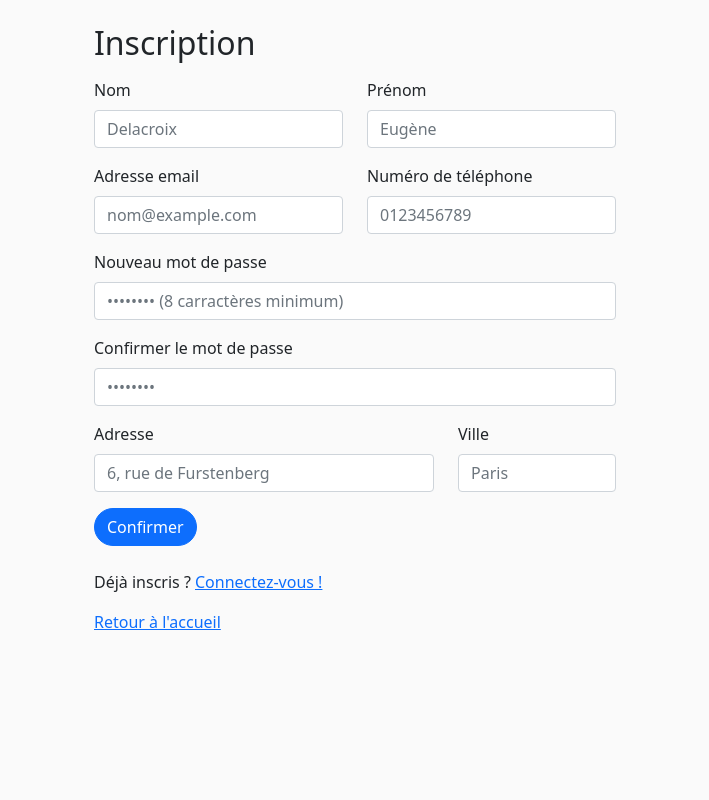
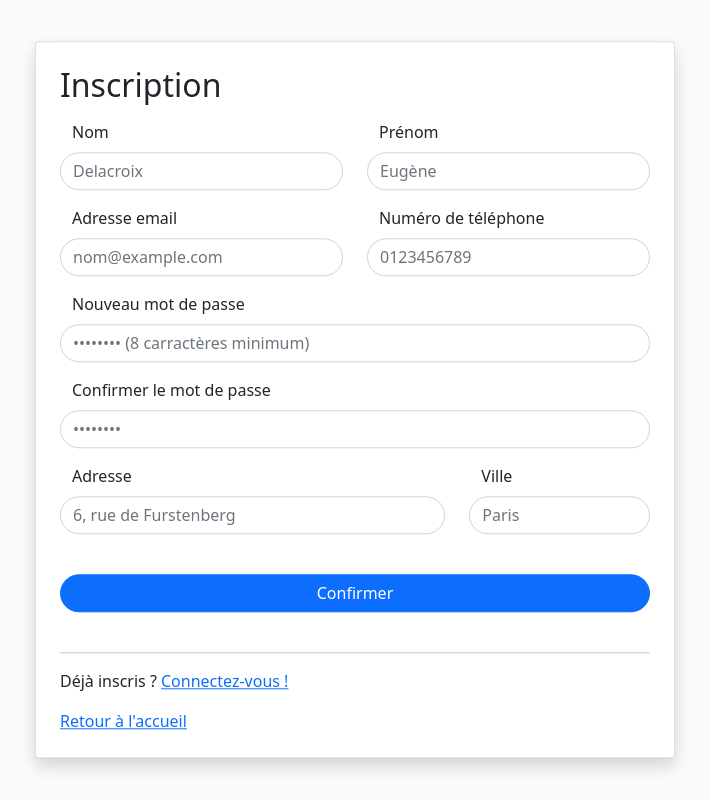
Before and after one commit to 0lbap/check-this-outfit, a PHP site: page /inscription.php in a window 1280 px wide. Shown: the whole page, without its empty margins (285-994 px from the left). Run offline with PHP 8.4, Linux system fonts and the light colour scheme.

Commit message:
Update visuelle connexion.php et inscription.php

```diff
--- a/inscription.php
+++ b/inscription.php
@@ -20,47 +20,63 @@
 <body>
     <main class="container">
         <div class="row">
-            <div class="col-md-2 col-lg-3"></div>
-            <div class="col-md-8 col-lg-6 p-4">
+            <div class="card col-md-8 col-lg-6 p-4 position-absolute top-50 start-50 translate-middle shadow">
                 <form class="row" action="inscription.php" method="POST">
-                    <h2 class="mb-3">Inscription</h2>
+                    <h2 class="mb-3 fw-light">Inscription</h2>
                     <div class="col-sm-6 mb-3">
+                        <div class="row m-0">
                             <label for="nom" class="form-label">Nom</label>
-                        <input type="text" class="form-control" id="nom" name="nom" placeholder="Delacroix">
+                            <input type="text" class="form-control rounded-pill" id="nom" name="nom" placeholder="Delacroix">
+                        </div>
                     </div>
                     <div class="col-sm-6 mb-3">
+                        <div class="row m-0">
                             <label for="prenom" class="form-label">Prénom</label>
-                        <input type="text" class="form-control" id="prenom" name="prenom" placeholder="Eugène">
+                            <input type="text" class="form-control rounded-pill" id="prenom" name="prenom" placeholder="Eugène">
+                        </div>
                     </div>
                     <div class="col-sm-6 mb-3">
+                        <div class="row m-0">
                             <label for="email" class="form-label">Adresse email</label>
-                        <input type="email" class="form-control" id="email" name="email" placeholder="nom@example.com">
+                            <input type="email" class="form-control rounded-pill" id="email" name="email" placeholder="nom@example.com">
+                        </div>
                     </div>
                     <div class="col-sm-6 mb-3">
+                        <div class="row m-0">
                             <label for="telephone" class="form-label">Numéro de téléphone</label>
-                        <input type="tel" class="form-control" id="telephone" name="telephone" minlength="10" maxlength="10" pattern="[0-9]{10}" placeholder="0123456789">
+                            <input type="tel" class="form-control rounded-pill" id="telephone" name="telephone" minlength="10" maxlength="10" pattern="[0-9]{10}" placeholder="0123456789">
+                        </div>
                     </div>
                     <div class="col-12 mb-3">
+                        <div class="row m-0">
                             <label for="password" class="form-label">Nouveau mot de passe</label>
-                        <input type="password" class="form-control" id="password" name="password" placeholder="•••••••• (8 carractères minimum)">
+                            <input type="password" class="form-control rounded-pill" id="password" name="password" placeholder="•••••••• (8 carractères minimum)">
+                        </div>
                     </div>
                     <div class="col-12 mb-3">
+                        <div class="row m-0">
                             <label for="passconfirm" class="form-label">Confirmer le mot de passe</label>
-                        <input type="password" class="form-control" id="passconfirm" name="passconfirm" placeholder="••••••••">
+                            <input type="password" class="form-control rounded-pill" id="passconfirm" name="passconfirm" placeholder="••••••••">
+                        </div>
                     </div>
                     <div class="col-sm-8 mb-3">
+                        <div class="row m-0">
                             <label for="adresse" class="form-label">Adresse</label>
-                        <input type="text" class="form-control" id="adresse" name="adresse" placeholder="6, rue de Furstenberg">
+                            <input type="text" class="form-control rounded-pill" id="adresse" name="adresse" placeholder="6, rue de Furstenberg">
+                        </div>
                     </div>
                     <div class="col-sm-4 mb-3">
+                        <div class="row m-0">
                             <label for="ville" class="form-label">Ville</label>
-                        <input type="text" class="form-control" id="ville" name="ville" placeholder="Paris">
+                            <input type="text" class="form-control rounded-pill" id="ville" name="ville" placeholder="Paris">
+                        </div>
                     </div>
                     <div class="col-12">
+                        <div class="row m-0 mt-4 mb-4">
                             <button type="submit" class="btn btn-primary rounded-pill">Confirmer</button>
                         </div>
+                    </div>
                 </form>
-                <br>
                 <?php
                     $bdd_user="root";
                     $bdd_password="root";
@@ -106,8 +122,11 @@
                         }
                     }
                 ?>
+                <hr>
+                <div>
                     <p>Déjà inscris ? <a href="connexion.php">Connectez-vous !</a></p>
                     <a href="index.php">Retour à l'accueil</a>
+                </div>
             </div>
         </div>
     </main>
```
Also changed, not shown: connexion.php (+27 -15 lines). Lines whose indentation alone changed are shown as unchanged.
